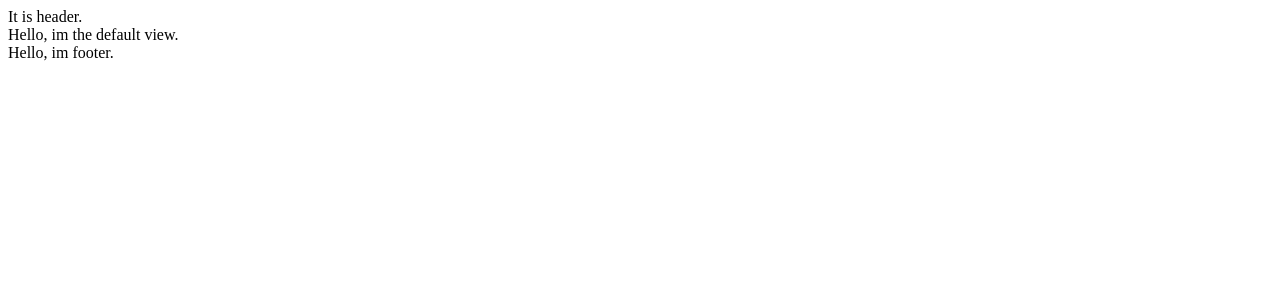
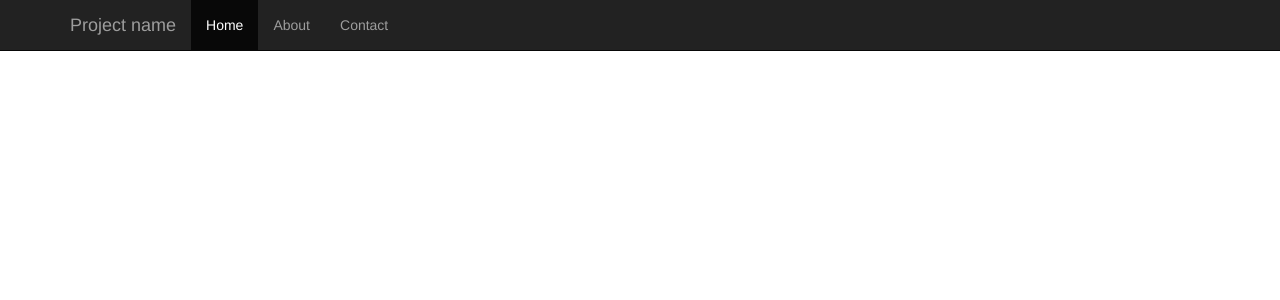
Before and after one commit to valerahorsharik/Football, a PHP site: page / in a window 1280 px wide. Shown: the top 300 px of the page. Run offline with PHP 8.4, Linux system fonts and the light colour scheme.

Commit message:
Changed.

```diff
--- a/views/layouts/footer.php
+++ b/views/layouts/footer.php
@@ -1,5 +1,7 @@
-        <footer>
-            Hello, im footer.
-        </footer>
-    </body>
+    </div>
+    <script src="https://ajax.googleapis.com/ajax/libs/jquery/1.12.4/jquery.min.js"></script>
+    <script>window.jQuery || document.write('<script src="../../assets/js/vendor/jquery.min.js"><\/script>')</script>
+    <script src="public/js/bootstrap.min.js"></script>
+
+  </body>
 </html>
--- a/views/layouts/header.php
+++ b/views/layouts/header.php
@@ -1,10 +1,40 @@
+
 <!DOCTYPE html>
-<html>
-    <head>
-        <meta charset="utf-8">
-        <title><?= $this->title ?></title>
-    </head>
-    <body>
-        <header>
-            It is header.
-        </header>
+<html lang="en">
+  <head>
+    <meta charset="utf-8">
+    <meta http-equiv="X-UA-Compatible" content="IE=edge">
+    <meta name="viewport" content="width=device-width, initial-scale=1">
+    <link rel="icon" href="../../favicon.ico">
+
+    <title>Starter Template for Bootstrap</title>
+    <link href="public/css/bootstrap.min.css" rel="stylesheet">
+
+    <link href="public/css/main.css" rel="stylesheet">
+
+  </head>
+
+  <body>
+
+    <nav class="navbar navbar-inverse navbar-fixed-top">
+      <div class="container">
+        <div class="navbar-header">
+          <button type="button" class="navbar-toggle collapsed" data-toggle="collapse" data-target="#navbar" aria-expanded="false" aria-controls="navbar">
+            <span class="sr-only">Toggle navigation</span>
+            <span class="icon-bar"></span>
+            <span class="icon-bar"></span>
+            <span class="icon-bar"></span>
+          </button>
+          <a class="navbar-brand" href="#">Project name</a>
+        </div>
+        <div id="navbar" class="collapse navbar-collapse">
+          <ul class="nav navbar-nav">
+            <li class="active"><a href="#">Home</a></li>
+            <li><a href="#about">About</a></li>
+            <li><a href="#contact">Contact</a></li>
+          </ul>
+        </div>
+      </div>
+    </nav>
+
+    <div class="container">
```
